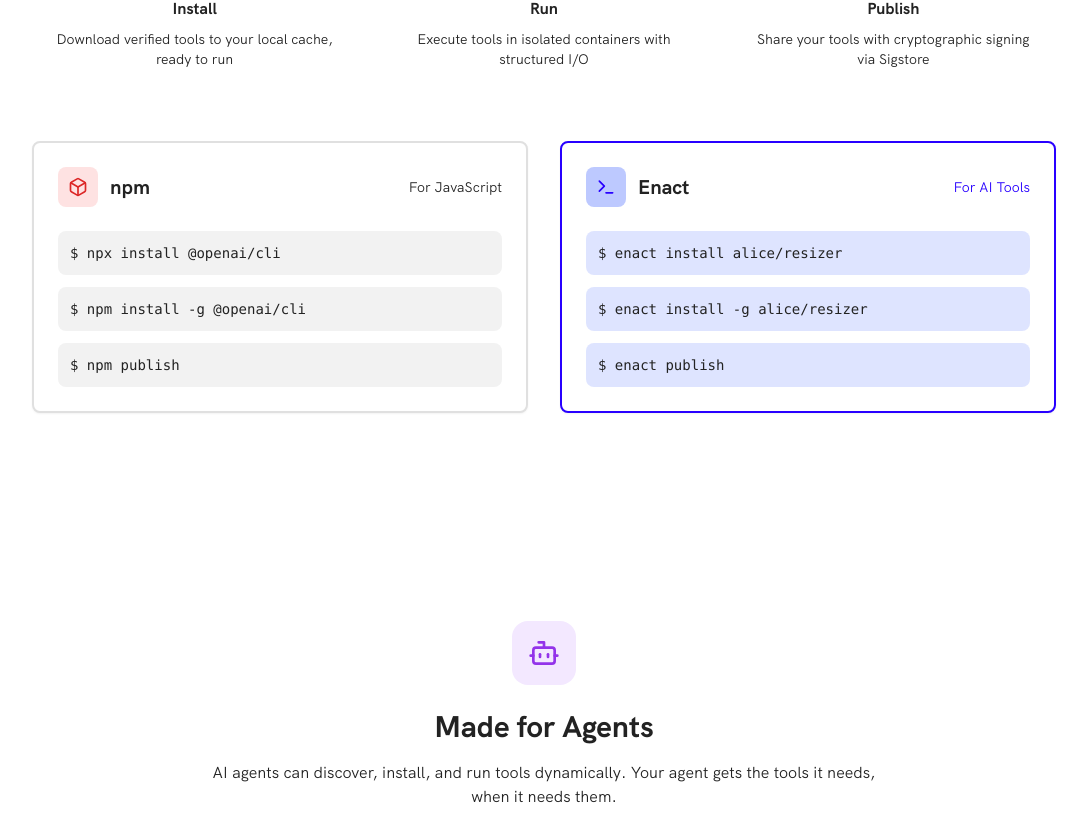
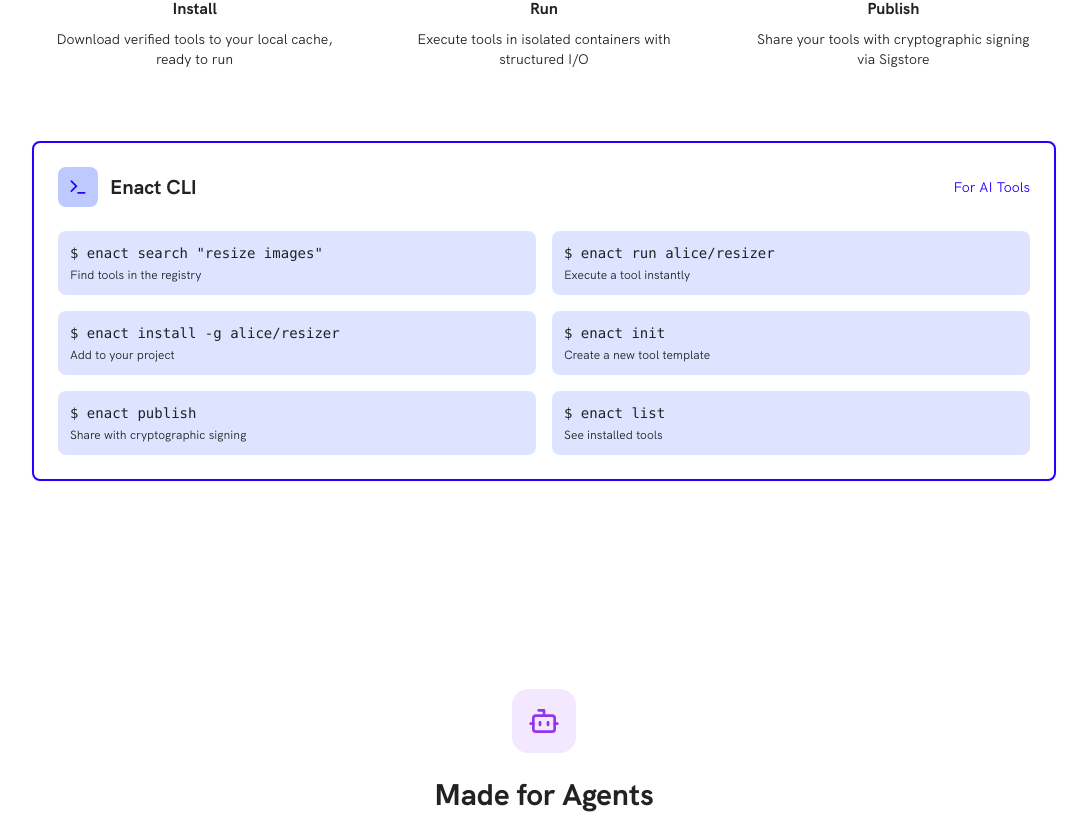
Before and after one commit to EnactProtocol/enact, a React (Vite) app in the folder packages/web/: page / in a window 1280 px wide. Shown: the part 1396-2220 px from the top of the page, without its empty margins (96-1183 px from the left). Built offline with nearby package versions, Linux system fonts and the light colour scheme; no server answers.

Commit message:
remove confusing npm

```diff
--- a/packages/web/src/pages/Home.tsx
+++ b/packages/web/src/pages/Home.tsx
@@ -2,7 +2,6 @@
 import {
   ArrowRight,
   Bot,
-  Box,
   Download,
   FolderOpen,
   Globe,
@@ -136,49 +135,65 @@
               </div>
             </div>
 
-            {/* Comparison Table */}
-            <div className="grid md:grid-cols-2 gap-8 mb-12">
-              {/* npm column */}
-              <div className="card border-2 border-gray-200">
-                <div className="flex items-center gap-3 mb-6">
-                  <div className="w-10 h-10 bg-red-100 rounded-lg flex items-center justify-center">
-                    <Box className="w-5 h-5 text-red-600" />
+            {/* Enact Commands */}
+            <div className="card border-2 border-brand-blue mb-12">
+              <div className="flex items-center gap-3 mb-6">
+                <div className="w-10 h-10 bg-blueLight-1 rounded-lg flex items-center justify-center">
+                  <Terminal className="w-5 h-5 text-brand-blue" />
+                </div>
+                <h3 className="text-xl font-semibold text-gray-6">Enact CLI</h3>
+                <span className="text-sm text-brand-blue ml-auto">For AI Tools</span>
+              </div>
+              <div className="grid md:grid-cols-2 gap-4 font-mono text-sm">
+                <div className="bg-blueLight-1/50 hover:bg-red-100 rounded-lg p-3 text-gray-6 transition-colors cursor-pointer">
+                  <div className="flex items-center justify-between">
+                    <span>
+                      <span className="text-gray-4">$</span> enact search "resize images"
+                    </span>
                   </div>
-                  <h3 className="text-xl font-semibold text-gray-6">npm</h3>
-                  <span className="text-sm text-gray-4 ml-auto">For JavaScript</span>
+                  <p className="text-xs text-gray-5 mt-1 font-sans">Find tools in the registry</p>
                 </div>
-                <div className="space-y-3 font-mono text-sm">
-                  <div className="bg-gray-100 rounded-lg p-3">
-                    <span className="text-gray-4">$</span> npx install @openai/cli
+                <div className="bg-blueLight-1/50 hover:bg-red-100 rounded-lg p-3 text-gray-6 transition-colors cursor-pointer">
+                  <div className="flex items-center justify-between">
+                    <span>
+                      <span className="text-gray-4">$</span> enact run alice/resizer
+                    </span>
                   </div>
-                  <div className="bg-gray-100 rounded-lg p-3">
-                    <span className="text-gray-4">$</span> npm install -g @openai/cli
+                  <p className="text-xs text-gray-5 mt-1 font-sans">Execute a tool instantly</p>
+                </div>
+                <div className="bg-blueLight-1/50 hover:bg-red-100 rounded-lg p-3 text-gray-6 transition-colors cursor-pointer">
+                  <div className="flex items-center justify-between">
+                    <span>
+                      <span className="text-gray-4">$</span> enact install -g alice/resizer
+                    </span>
                   </div>
-                  <div className="bg-gray-100 rounded-lg p-3">
-                    <span className="text-gray-4">$</span> npm publish
+                  <p className="text-xs text-gray-5 mt-1 font-sans">Add to your project</p>
+                </div>
+                <div className="bg-blueLight-1/50 hover:bg-red-100 rounded-lg p-3 text-gray-6 transition-colors cursor-pointer">
+                  <div className="flex items-center justify-between">
+                    <span>
+                      <span className="text-gray-4">$</span> enact init
+                    </span>
                   </div>
+                  <p className="text-xs text-gray-5 mt-1 font-sans">Create a new tool template</p>
                 </div>
-              </div>
-
-              {/* Enact column */}
-              <div className="card border-2 border-brand-blue">
-                <div className="flex items-center gap-3 mb-6">
-                  <div className="w-10 h-10 bg-blueLight-1 rounded-lg flex items-center justify-center">
-                    <Terminal className="w-5 h-5 text-brand-blue" />
+                <div className="bg-blueLight-1/50 hover:bg-red-100 rounded-lg p-3 text-gray-6 transition-colors cursor-pointer">
+                  <div className="flex items-center justify-between">
+                    <span>
+                      <span className="text-gray-4">$</span> enact publish
+                    </span>
                   </div>
-                  <h3 className="text-xl font-semibold text-gray-6">Enact</h3>
-                  <span className="text-sm text-brand-blue ml-auto">For AI Tools</span>
+                  <p className="text-xs text-gray-5 mt-1 font-sans">
+                    Share with cryptographic signing
+                  </p>
                 </div>
-                <div className="space-y-3 font-mono text-sm">
-                  <div className="bg-blueLight-1/50 rounded-lg p-3 text-gray-6">
-                    <span className="text-gray-4">$</span> enact install alice/resizer
+                <div className="bg-blueLight-1/50 hover:bg-red-100 rounded-lg p-3 text-gray-6 transition-colors cursor-pointer">
+                  <div className="flex items-center justify-between">
+                    <span>
+                      <span className="text-gray-4">$</span> enact list
+                    </span>
                   </div>
-                  <div className="bg-blueLight-1/50 rounded-lg p-3 text-gray-6">
-                    <span className="text-gray-4">$</span> enact install -g alice/resizer
-                  </div>
-                  <div className="bg-blueLight-1/50 rounded-lg p-3 text-gray-6">
-                    <span className="text-gray-4">$</span> enact publish
-                  </div>
+                  <p className="text-xs text-gray-5 mt-1 font-sans">See installed tools</p>
                 </div>
               </div>
             </div>
```
